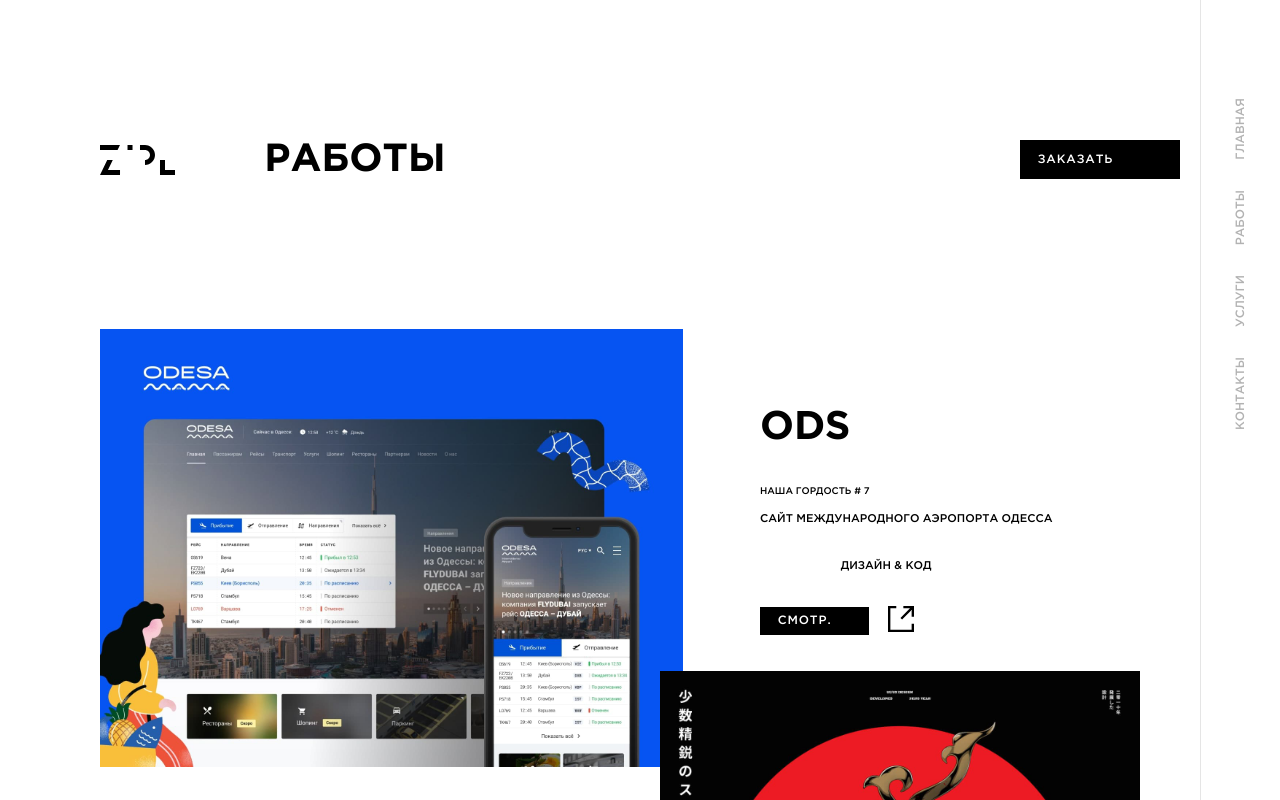
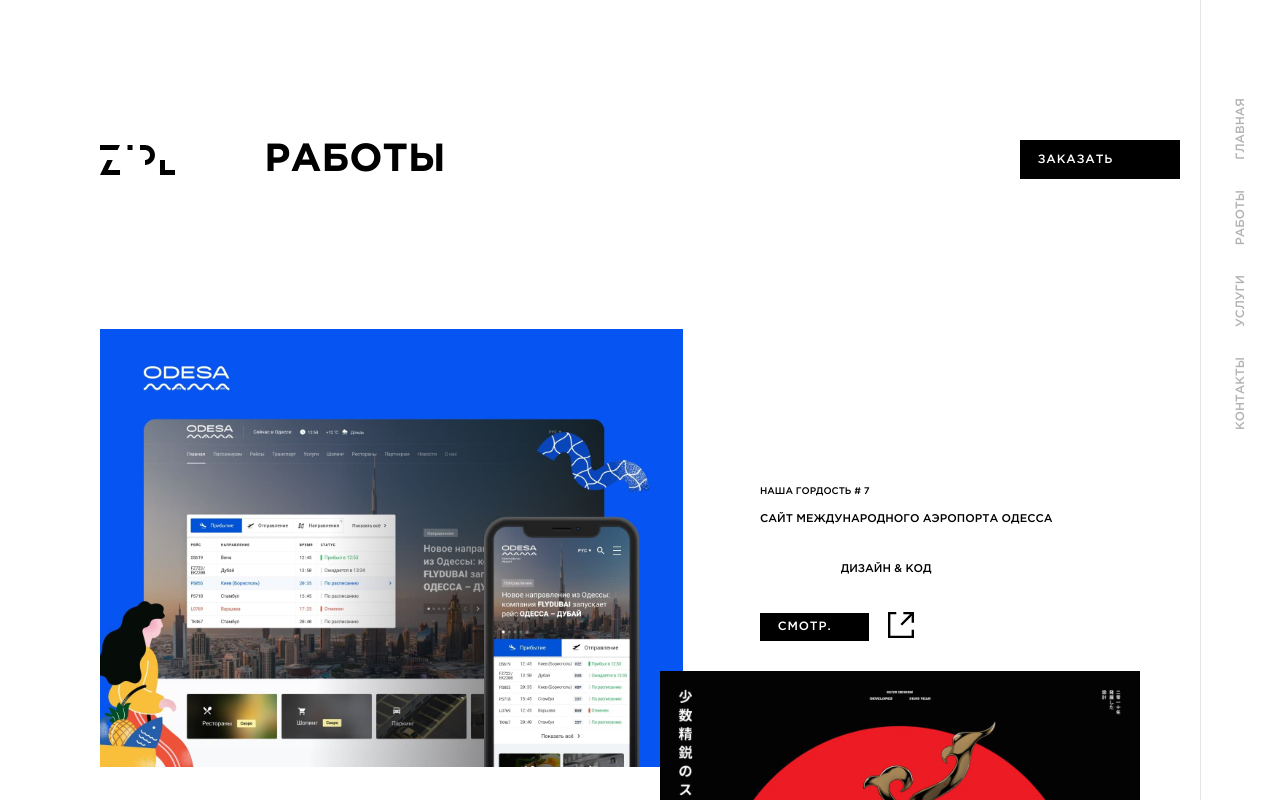
Before and after one commit to AnatolyKostarev/kojo, a React (Create React App) app: page /works in a window 1280 px wide. Shown: the top 800 px of the page. Built offline with nearby package versions, Linux system fonts and the light colour scheme.

Commit message:
Add styles & animation for Works comp

```diff
--- a/src/components/works/Works.module.css
+++ b/src/components/works/Works.module.css
@@ -53,20 +53,30 @@
 }
 
 .title {
+  position: relative;
   margin-bottom: 40px;
   font-family: "GothamProBold", sans-serif;
   font-size: 5vh;
   text-transform: uppercase;
+  color: transparent;
+  animation: showTitle;
+  animation-duration: 0.7s;
+  animation-delay: 365ms;
+  animation-timing-function: linear;
+  animation-iteration-count: infinite;
+  overflow: hidden;
 }
 
 .counter,
 .counter__left {
+  position: relative;
   margin-bottom: 15px;
   font-family: "GothamProMedium", sans-serif;
   font-size: 1.2vh;
   line-height: 1.2vh;
   text-align: left;
   text-transform: uppercase;
+  overflow: hidden;
 }
 
 .counter__left {
@@ -77,12 +87,30 @@
 .action,
 .desc__left,
 .action__left {
+  position: relative;
   display: inline-block;
   margin-bottom: 4vh;
   font-size: 1.4vh;
   line-height: 1.9vh;
   text-align: left;
   text-transform: uppercase;
+  overflow: hidden;
+}
+
+.title::before,
+.counter::before,
+.desc::before,
+.action:before {
+  content: "";
+  position: absolute;
+  top: 0;
+  left: -100%;
+  width: 100%;
+  height: 100%;
+  background: #000;
+  animation-name: slideCoverInfo;
+  animation-duration: 0.7s;
+  animation-timing-function: linear;
 }
 
 .desc__left,
```
